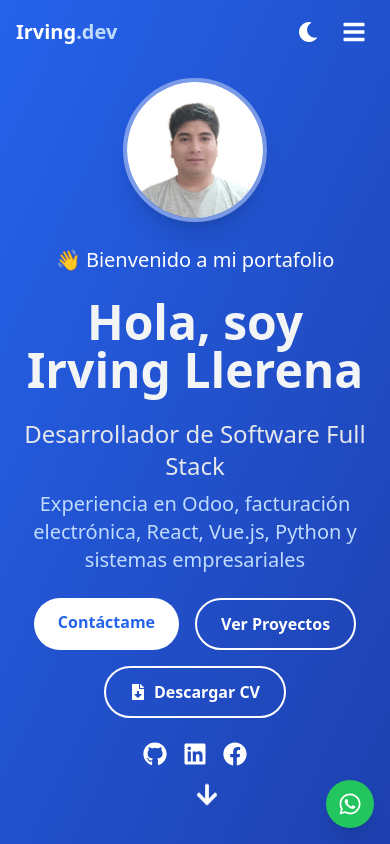
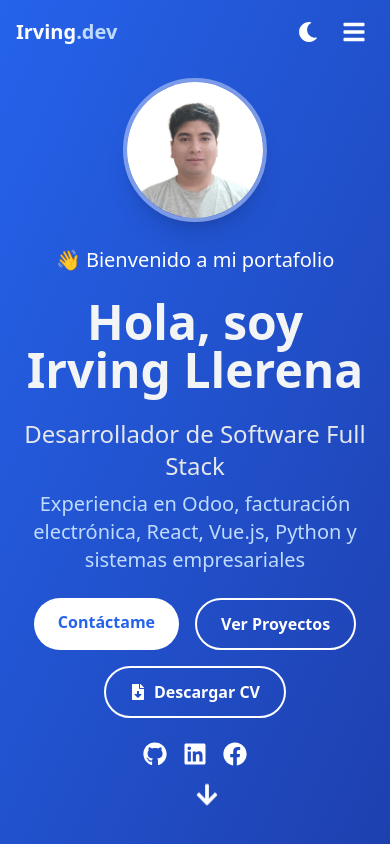
Before and after one commit to dotir/portafolio, a React (Create React App) app: page / in a window 390 px wide. Shown: the top 844 px of the page. Built offline with nearby package versions, Linux system fonts and the light colour scheme.

Commit message:
fix: remove personal phone and WhatsApp contact

```diff
--- a/public/index.html
+++ b/public/index.html
@@ -50,7 +50,6 @@
       "jobTitle": "Desarrollador de Software Full Stack",
       "url": "https://irvingllerena.vercel.app/",
       "email": "mailto:irvingllerena@gmail.com",
-      "telephone": "+51980252537",
       "description": "Desarrollador de software Full Stack con experiencia en Odoo, facturación electrónica SUNAT, React, Vue.js, Python, Django, PostgreSQL y sistemas empresariales",
       "address": {
         "@type": "PostalAddress",
--- a/src/App.js
+++ b/src/App.js
@@ -2,7 +2,6 @@ import { Route, BrowserRouter as Router, Routes } from 'react-router-dom';
 import Home from './pages/Home';
 import Header from './components/Header';
 import Footer from './components/Footer';
-import WhatsAppButton from './components/WhatsAppButton';
 
 function App() {
   return (
@@ -15,7 +14,6 @@ function App() {
           </Routes>
         </main>
         <Footer />
-        <WhatsAppButton />
       </div>
     </Router>
   );
--- a/src/components/WhatsAppButton.js
+++ /dev/null
@@ -1,15 +0,0 @@
-import React from 'react';
-import { FaWhatsapp } from 'react-icons/fa';
-
-const WhatsAppButton = () => (
-  <a
-    href="https://wa.me/+51980252537"
-    className="fixed bottom-4 right-4 bg-green-500 text-white p-3 rounded-full shadow-lg hover:bg-green-600 transition-colors"
-    target="_blank"
-    rel="noopener noreferrer"
-  >
-    <FaWhatsapp size={24} />
-  </a>
-);
-
-export default WhatsAppButton;
--- a/src/pages/Contact.js
+++ b/src/pages/Contact.js
@@ -1,5 +1,5 @@
 import React from 'react';
-import { FaEnvelope, FaGithub, FaLinkedin, FaMapMarkerAlt, FaWhatsapp } from 'react-icons/fa';
+import { FaEnvelope, FaGithub, FaLinkedin, FaMapMarkerAlt } from 'react-icons/fa';
 
 const contactLinks = [
   {
@@ -7,12 +7,6 @@ const contactLinks = [
     value: 'irvingllerena@gmail.com',
     href: 'mailto:irvingllerena@gmail.com',
     icon: <FaEnvelope size={28} />,
-  },
-  {
-    label: 'WhatsApp',
-    value: '+51 980 252 537',
-    href: 'https://wa.me/51980252537',
-    icon: <FaWhatsapp size={28} />,
   },
   {
     label: 'LinkedIn',
@@ -54,7 +48,7 @@ const Contact = () => (
         </a>
       ))}
 
-      <div className="flex items-center gap-4 p-5 rounded-xl bg-gray-50 dark:bg-gray-800 shadow md:col-span-2">
+      <div className="flex items-center gap-4 p-5 rounded-xl bg-gray-50 dark:bg-gray-800 shadow">
         <FaMapMarkerAlt size={28} className="text-blue-600 dark:text-blue-400" />
         <span>
           <span className="block font-semibold text-gray-800 dark:text-gray-200">Ubicación</span>
--- a/src/pages/Hero.js
+++ b/src/pages/Hero.js
@@ -25,10 +25,8 @@ const Hero = () => (
         {/* Buttons */}
         <div className="flex flex-wrap justify-center gap-4">
           <a
-            href="https://wa.me/+51980252537"
+            href="#contact"
             className="bg-white text-blue-600 px-6 py-3 rounded-full font-semibold inline-block hover:bg-blue-100 transition-colors"
-            target="_blank"
-            rel="noopener noreferrer"
           >
             Contáctame
           </a>
```
